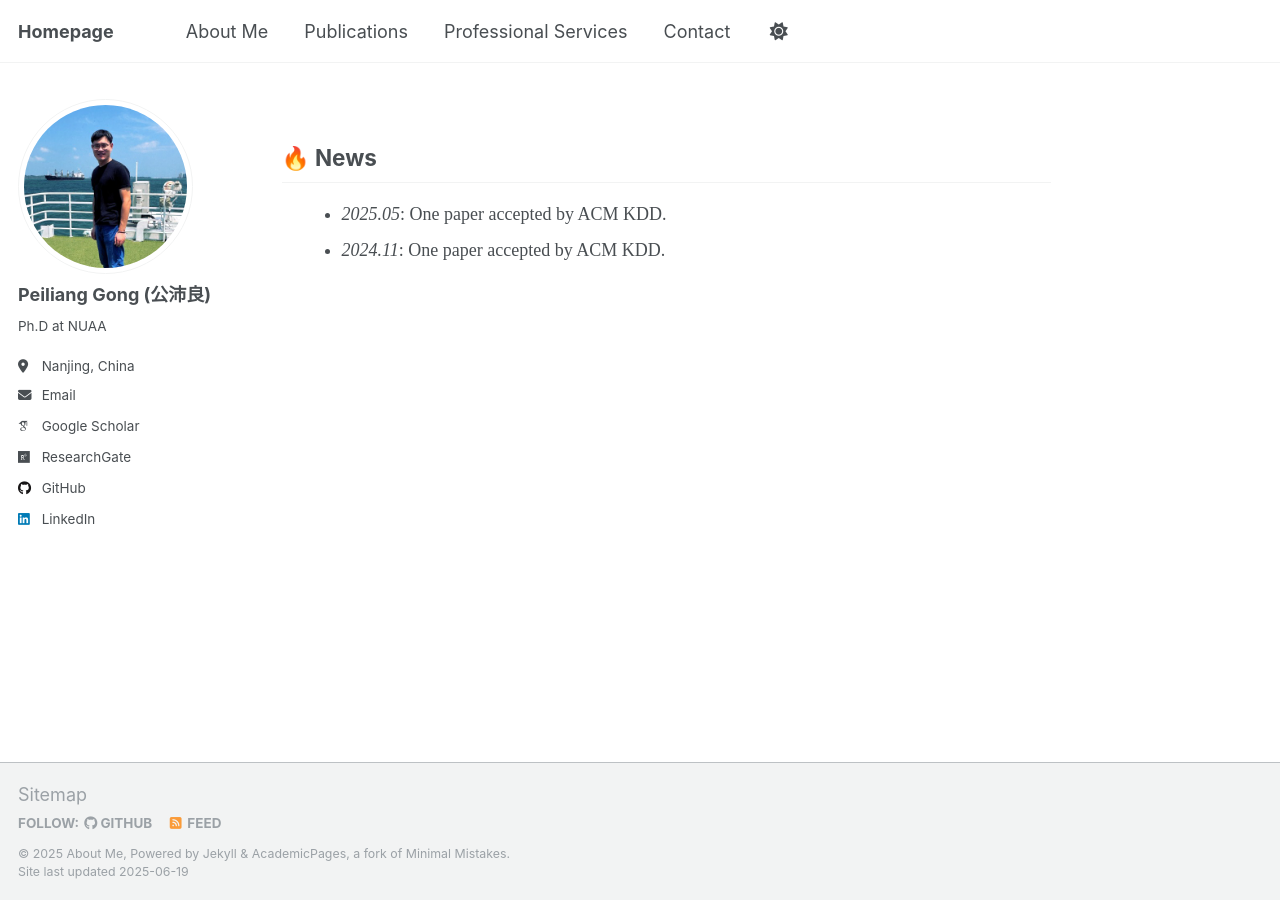
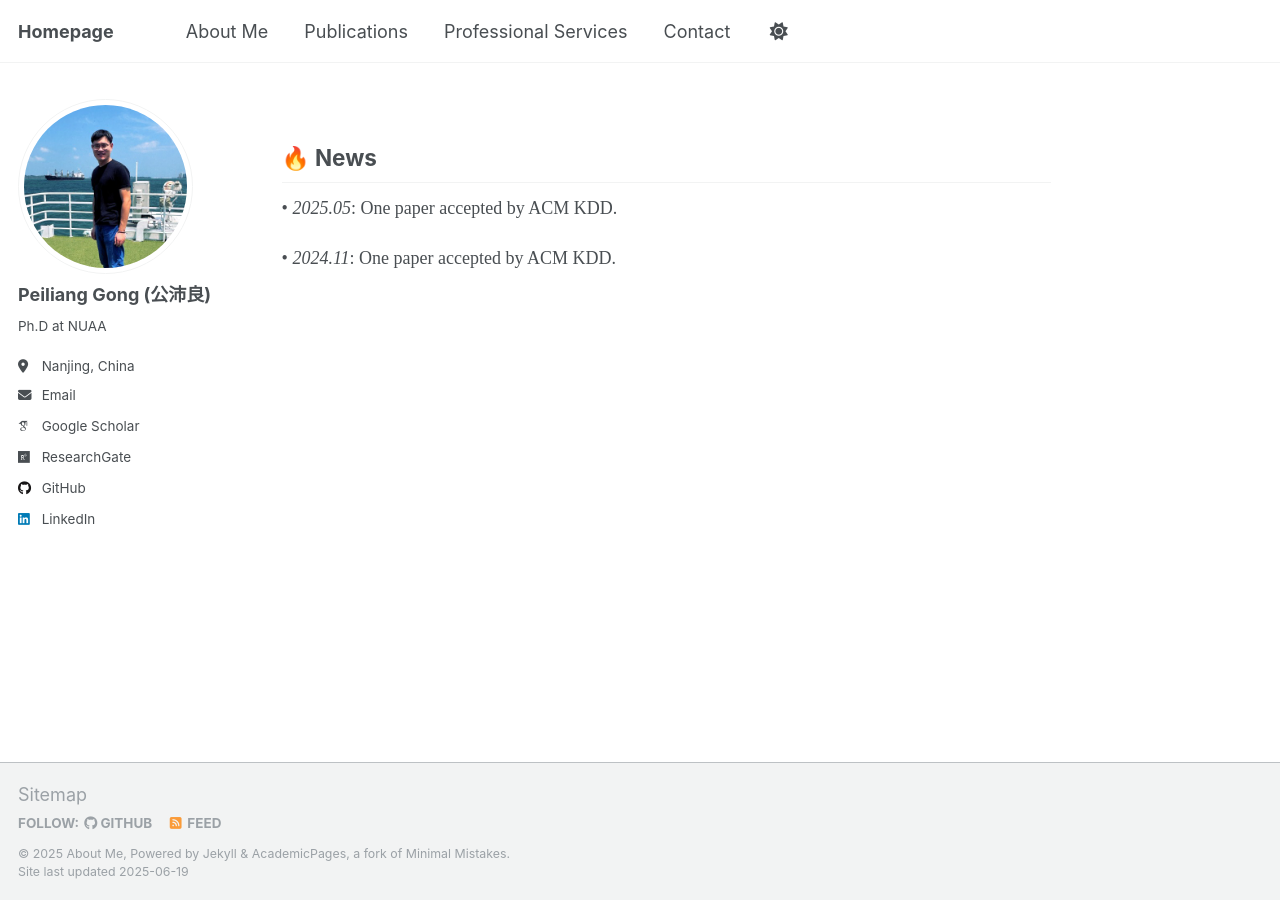
Before and after one commit to Tokenmw/Tokenmw.github.io, a Jekyll site: the page built from _pages/news.md, in a window 1280 px wide. Built offline with Jekyll 4.4.1, drawn with Linux system fonts in a browser that asks for light colours; some web fonts are replaced; our own code applies the rules of GitHub Pages for plain Markdown files.

Commit message:
Update news.md

```diff
--- a/_pages/news.md
+++ b/_pages/news.md
@@ -1,9 +1,7 @@
 <!-- News section -->
 <div id="news" style="font-family: 'Times New Roman', serif; text-align: justify; margin-top: 40px;">
 <h2>🔥 News</h2>
-<ul style="list-style-type: disc; margin-left: 20px;">
-  <li><em>2025.05</em>: One paper accepted by ACM KDD.</li>
-  <li><em>2024.11</em>: One paper accepted by ACM KDD.</li>
-</ul>
+<p>• <em>2025.05</em>: One paper accepted by ACM KDD.</p>
+<p>• <em>2024.11</em>: One paper accepted by ACM KDD.</p>
 <br />
 </div>
```
